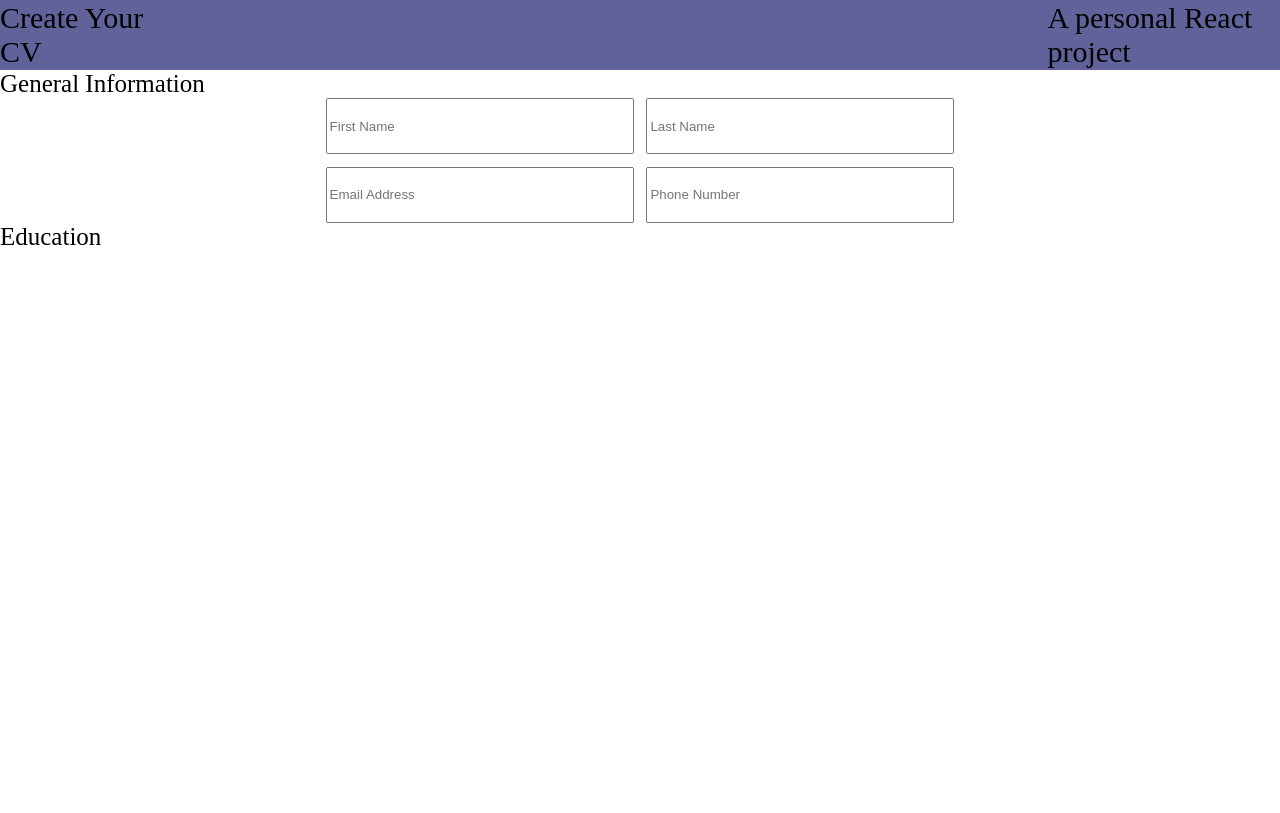
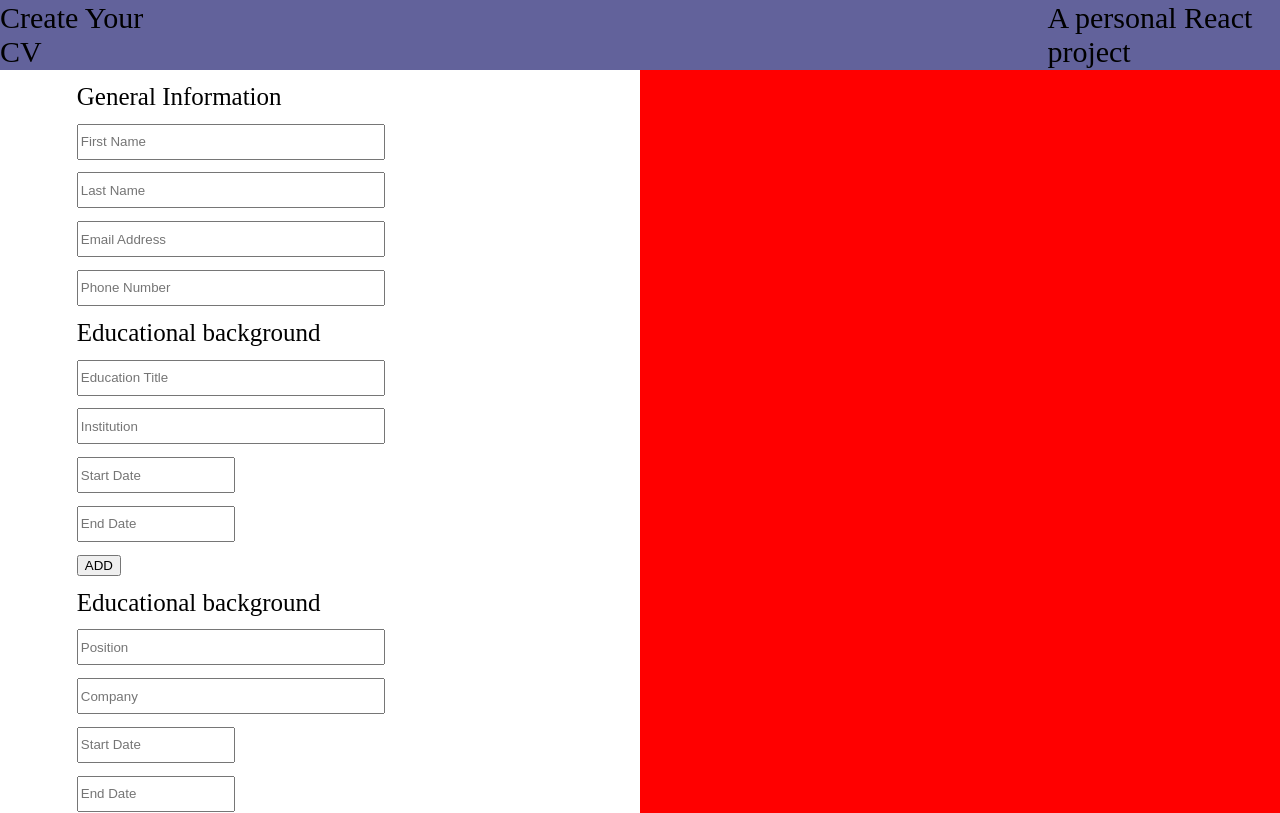
Before and after one commit to AlexGh27/cv-project, a React (Create React App) app: page / in a window 1280 px wide. Shown: the top 813 px of the page. Built offline with nearby package versions, Linux system fonts and the light colour scheme.

Commit message:
Almost finished the left side

```diff
--- a/src/App.js
+++ b/src/App.js
@@ -17,12 +17,19 @@ export default class App extends Component {
 
   render() {
     return(
-      <div>
-        <Header/>
+      <div className="app">
 
-        <General/>
+         <Header/>
 
-        <Educational/>
+         <div className="left-panel">
+           <General/>
+
+           <Educational/>
+
+           <Experience/>
+         </div>
+
+         <div className="right-panel"></div>
 
       </div>
 
--- a/src/Educational.js
+++ b/src/Educational.js
@@ -5,9 +5,18 @@ export default class Educational extends Component {
     render() {
         return(
             <div>
-                <div className="field-title">Education</div>
+                <div className="field-title">Educational background</div>
                 <form className="form">
+                    <input type="text" id="education-title" placeholder="Education Title"/>
 
+                    <input type="text" id="education-institution" placeholder="Institution"/>
+
+
+                    <input type="text" id="education-start" placeholder="Start Date" className="short-input"/>
+
+                    <input type="text" id="education-end" placeholder="End Date" className="short-input"/>
+
+                    <button>ADD</button>
                 </form>
             </div>
         )
--- a/src/Experience.js
+++ b/src/Experience.js
@@ -0,0 +1,27 @@
+import React, {Component} from "react";
+
+export default class Experience extends Component {
+
+    render() {
+        return(
+            <div className="experience">
+                <div className="field-title">Educational background</div>
+
+                <form className="form">
+                    <input type="text" placeholder="Position"/>
+
+                    <input type="text" placeholder="Company"/>
+
+                    <input type="text" placeholder="Start Date" className="short-input"/>
+
+                    <input type="text" placeholder="End Date" className="short-input"/>
+
+                    <input type="text" placeholder="Description" className="big-input"/>
+
+                    <button>ADD</button>
+                </form>
+
+            </div>
+        )
+    }
+}
--- a/src/General.js
+++ b/src/General.js
@@ -8,17 +8,17 @@ export default class General extends Component {
                 <div className="field-title">General Information</div>
                 <form className="form">
 
-                    <div id="firstRow">
+
                         <input id="firstName" type="text" placeholder="First Name" required/>
 
                         <input id="lastName" type="text" placeholder="Last Name" required/>
-                    </div>
 
-                    <div id="secondRow">
+
+
                         <input id="email" type="email" placeholder="Email Address"/>
 
                         <input id="tel" type="text" placeholder="Phone Number"/>
-                    </div>
+
 
                 </form>
             </div>
--- a/src/style.css
+++ b/src/style.css
@@ -2,7 +2,29 @@
 body {
     margin: 0;
     width: 100%;
+    height: 100%;
 }
+
+.app {
+    display: grid;
+    grid-template-columns: 50% 50%;
+    grid-template-rows: 70px auto;
+}
+
+.header {
+    grid-area: 1 / 1 / 2 / 3;
+}
+
+.left-panel {
+    grid-area: 2 / 1 / 3 / 2;
+    padding-left: 5vw;
+}
+
+.right-panel {
+    grid-area: 2 / 2 / 3 / 3;
+    background-color: red;
+}
+
 .header {
    height: 70px;
    display: flex;
@@ -23,20 +45,22 @@ body {
 
 .field-title {
     font-size: 25px;
+    margin: 1vw;
+
 }
 
 input {
-    height: 50px;
+    height: 30px;
     width: 300px;
 }
 
 .form {
-
     display: flex;
     flex-direction: column;
     justify-content: flex-start;
-    align-items: center;
+    align-items: flex-start;
     gap: 1vw;
+    margin-left: 1vw;
 }
 
 #firstRow {
@@ -48,3 +72,11 @@ input {
     display: flex;
     gap: 1vw;
 }
+
+.short-input {
+    width: 150px;
+}
+
+.big-input {
+    height: 90px;
+}
```
